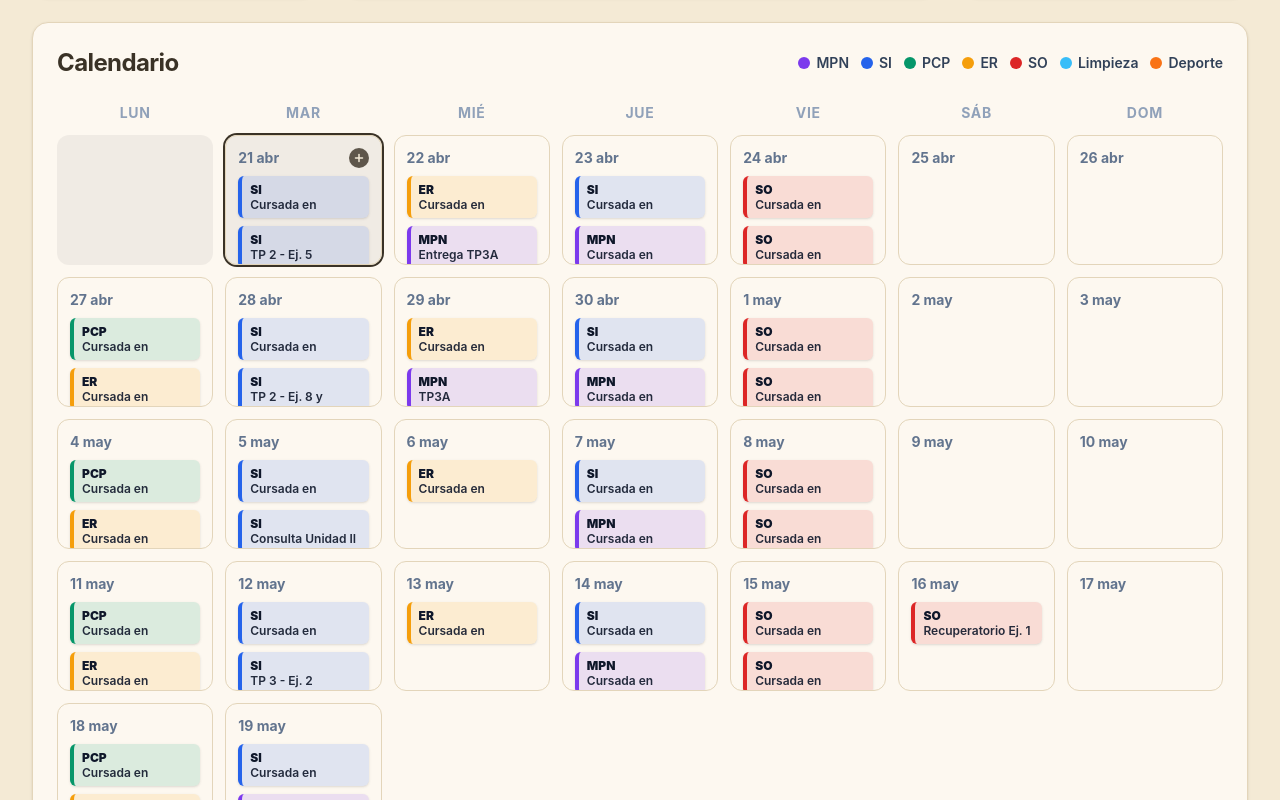
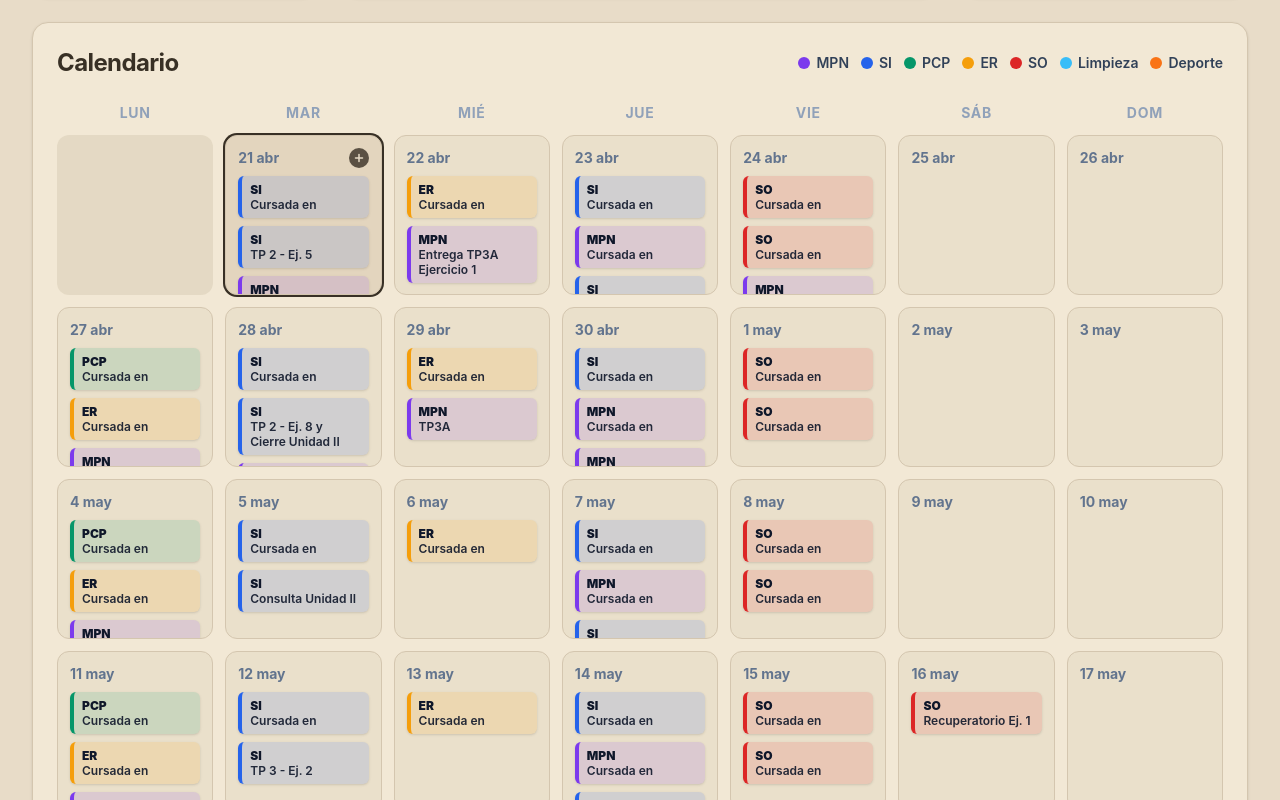
Before and after one commit to ulisesoliva17/Mi-Organizacion.unco, a React (Vite) app: page / in a window 1280 px wide. Shown: the part 800-1600 px from the top of the page. Built offline with nearby package versions, Linux system fonts and the light colour scheme.

Commit message:
style(calendar): increase cell height and enforce exact beige palette on all cells

```diff
--- a/src/components/MonthlyCalendar.jsx
+++ b/src/components/MonthlyCalendar.jsx
@@ -94,7 +94,7 @@ export default function MonthlyCalendar({ data, darkMode, onEventClick, onAddTas
             {emptyDays.map((_, i) => (
               <div
                 key={`empty-${i}`}
-                className="h-[85px] md:h-[130px] rounded-lg md:rounded-xl bg-black/5 dark:!bg-card border border-transparent"
+                className="h-[110px] md:h-[160px] rounded-lg md:rounded-xl bg-[#DCD0B9]/60 dark:!bg-card border border-transparent"
               />
             ))}
 
@@ -107,10 +107,10 @@ export default function MonthlyCalendar({ data, darkMode, onEventClick, onAddTas
                   key={i}
                   onClick={() => setDayDetailsDate(day)}
                   className={clsx(
-                    'group h-[85px] md:h-[130px] overflow-hidden cursor-pointer border border-border rounded-lg md:rounded-xl p-1 md:p-3 flex flex-col gap-1 md:gap-2 transition-all hover:border-slate-400 dark:hover:border-slate-500 hover:shadow-sm',
+                    'group h-[110px] md:h-[160px] overflow-hidden cursor-pointer border border-border rounded-lg md:rounded-xl p-1 md:p-3 flex flex-col gap-1 md:gap-2 transition-all hover:border-slate-400 dark:hover:border-slate-500 hover:shadow-sm',
                     isTodayDate
-                      ? 'ring-2 ring-foreground bg-black/5 dark:bg-slate-800/50'
-                      : 'bg-card dark:bg-slate-900'
+                      ? 'ring-2 ring-foreground bg-[#E3D5BE] dark:bg-slate-800/50'
+                      : 'bg-[#EAE0CB] dark:bg-slate-900'
                   )}
                 >
                   {/* Day header: date label + add button */}
--- a/src/index.css
+++ b/src/index.css
@@ -22,11 +22,11 @@
 
 @layer base {
   :root {
-    --background: #F4EAD5;
-    --foreground: #3A3226;
-    --card: #FDF8F0;
-    --card-foreground: #3A3226;
-    --border: #E3D5BA;
+    --background: #E8DCC8;
+    --foreground: #383025;
+    --card: #F2E8D5;
+    --card-foreground: #383025;
+    --border: #D4C6AF;
   }
 
   .dark {
@@ -46,7 +46,7 @@
 
 @layer utilities {
   .glass {
-    @apply bg-[#FDF8F0]/70 dark:bg-slate-900/70 backdrop-blur-md border border-[#E3D5BA] dark:border-slate-800;
+    @apply bg-[#F2E8D5]/70 dark:bg-slate-900/70 backdrop-blur-md border border-[#D4C6AF] dark:border-slate-800;
   }
 
   .glass-card {
```
